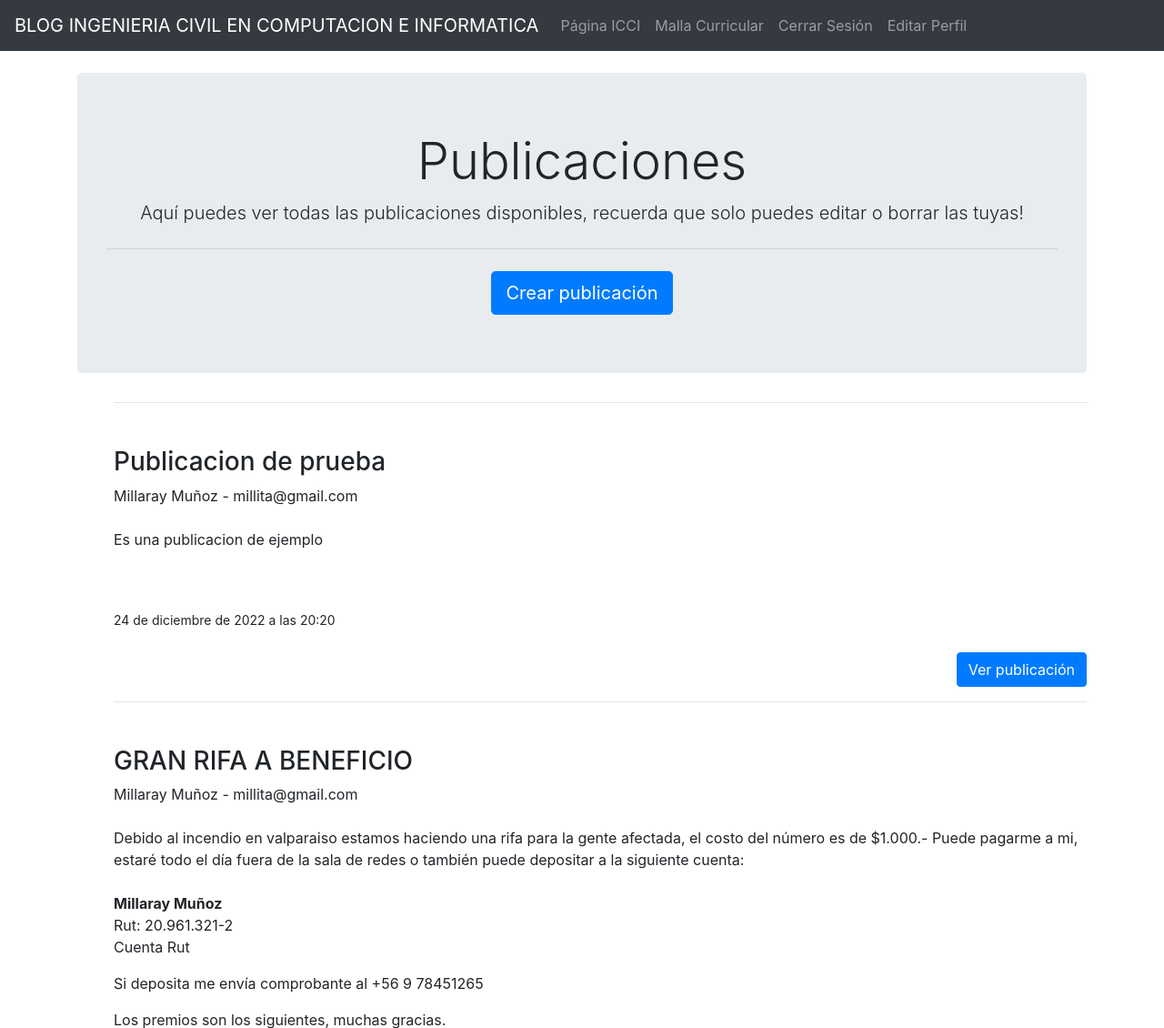
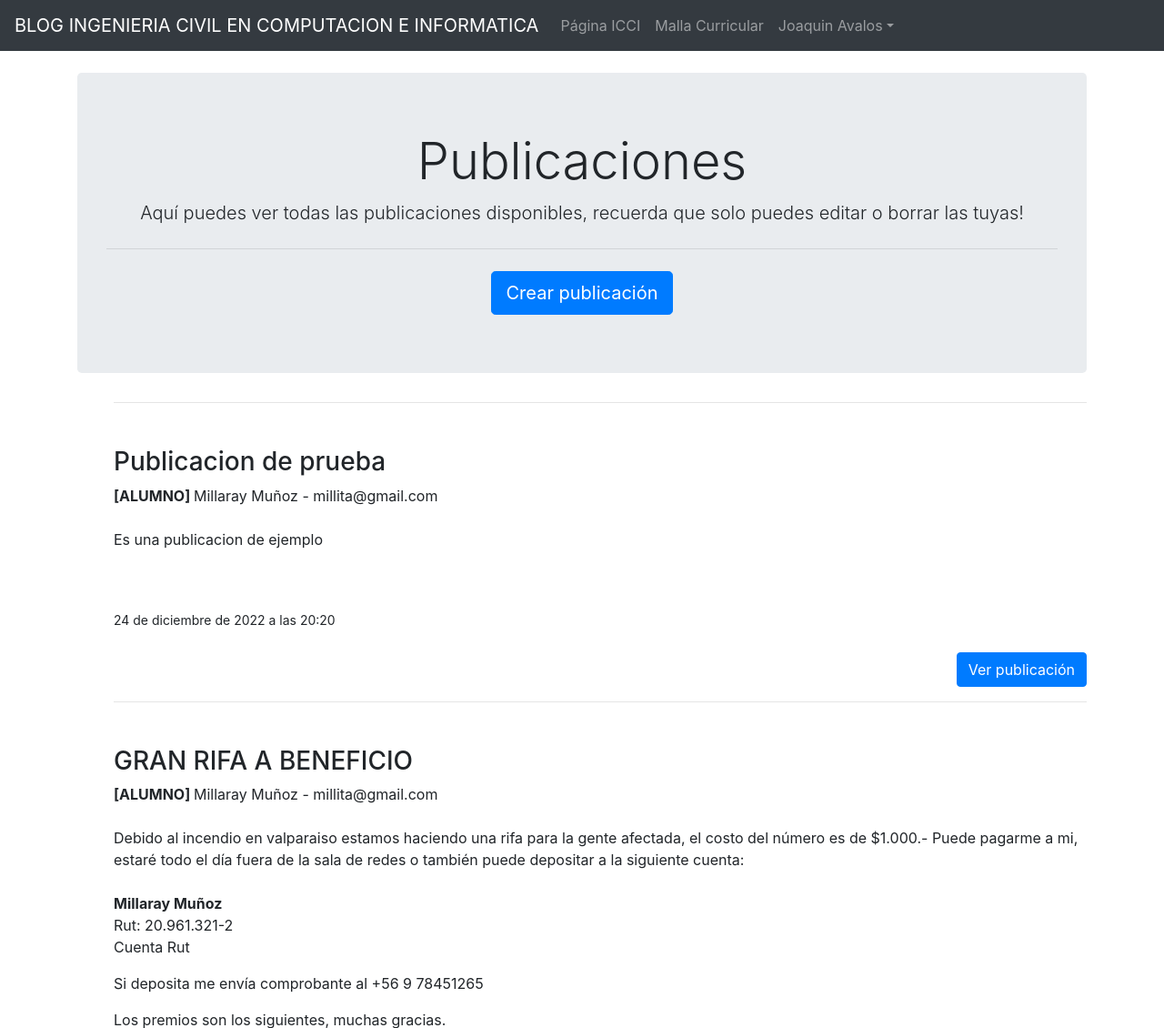
Before and after one commit to joaquinavalos20/Proyecto-Blog, a Django app: page / in a window 1280 px wide. Shown: the top 1130 px of the page at 91% size. Run offline with Django 4.2, Linux system fonts and the light colour scheme; a user stored in the database is signed in; data comes from the database, SQL or seed files in the repository; both versions use the stored data as it was after the commit; some libraries are stand-ins or nearby versions.

Commit message:
TRABAJO TERMINADO

```diff
--- a/YAYA/ablog/blog/templates/addpost.html
+++ b/YAYA/ablog/blog/templates/addpost.html
@@ -4,7 +4,7 @@
 {% endblock %}
 {% block content %}
 
-{%if user.is_superuser%}
+{%if user.is_authenticated%}
 <h1> Crea una publicación </h1>
 <br/><br/>
 
--- a/YAYA/ablog/blog/templates/article_details.html
+++ b/YAYA/ablog/blog/templates/article_details.html
@@ -14,7 +14,7 @@
 <small>{{post.create_on}}</small>
 <hr></hr>
 <br/><br/>
-<a href="{% url "home" %}" class="btn btn-primary">Volver a publicaciones</a>  {%if user.is_superuser%} {%if user.id == post.author.id%} ‍  ‍  ‍  ‍  ‍  ‍  ‍<a href="{% url "updatepost" post.pk %}" class="btn btn-warning">Editar</a>  ‍   ‍   ‍ <a href="{% url "deletepost" post.pk %}" class="btn btn-danger">Borrar</a>
+<a href="{% url "home" %}" class="btn btn-primary">Volver a publicaciones</a>  {%if user.is_authenticated%} {%if user.id == post.author.id%} ‍  ‍  ‍  ‍  ‍  ‍  ‍<a href="{% url "updatepost" post.pk %}" class="btn btn-warning">Editar</a>  ‍   ‍   ‍ <a href="{% url "deletepost" post.pk %}" class="btn btn-danger">Borrar</a>
 <br/><br/><br/><br/><br/>
  {%endif%}
  {%endif%}
@@ -31,7 +31,7 @@
     Aún no hay comentarios.
 {% else %}
     {%for comment in post.comments.all%}
-        <strong>{% if comment.author.is_superuser%}PROFESOR - {% endif %}{{comment.author.first_name}} {{comment.author.last_name}}</strong> - {{comment.create_on}}
+        <strong>{% if comment.author.is_superuser%}STAFF - {% else %}ALUMNO - {% endif %}{{comment.author.first_name}} {{comment.author.last_name}}</strong> - {{comment.create_on}}
         <br/><br/>
         {{comment.body}}
         <hr></hr>
--- a/YAYA/ablog/blog/templates/base.html
+++ b/YAYA/ablog/blog/templates/base.html
@@ -30,23 +30,22 @@
         <a class="nav-link" href="https://www.inf.unap.cl/index.php/2016/09/07/malla-curricular/" Target="_blank">Malla Curricular</a>
       </li>
       {%if user.is_authenticated%}
-      <li class="nav-item">
-        <a class="nav-link" href={% url "logout"%}  >Cerrar Sesión</a>
-      </li>
-      <li class="nav-item">
-        <a class="nav-link" href={% url "editprofile"%}  >Editar Perfil</a>
+      <li class="nav-item dropdown">
+        <a class="nav-link dropdown-toggle" href="#" role="button" data-toggle="dropdown" aria-expanded="false"> {{user.first_name}} {{user.last_name}}</a>
+        <div class="dropdown-menu">
+          <a class="dropdown-item" href={% url "editprofile"%}> Editar Perfil </a>
+          <a class="dropdown-item" href={% url "logout"%}> Cerrar Sesión </a>
+        </div>
       </li>
       {%else%}
       <li class="nav-item dropdown">
-        <a class="nav-link dropdown-toggle" href="#" role="button" data-toggle="dropdown" aria-expanded="false">
-          Cuenta
-        </a>
+        <a class="nav-link dropdown-toggle" href="#" role="button" data-toggle="dropdown" aria-expanded="false"> Cuenta </a>
         <div class="dropdown-menu">
           <a class="dropdown-item" href={% url "register"%}>Registrarse</a>
           <a class="dropdown-item" href={% url "login"%}>Iniciar Sesión</a>
         </div>
+      </li>
       {%endif%}
-      </li>
     </ul>
 
   </div>
--- a/YAYA/ablog/blog/templates/deletepost.html
+++ b/YAYA/ablog/blog/templates/deletepost.html
@@ -3,7 +3,7 @@
 Borra tu publicación.
 {% endblock %}
 {% block content %}
-{%if user.is_superuser %}
+{%if user.is_authenticated %}
 {%if user.id == post.author.id%}
 <h1> Borra tu publicación </h1>
 <br/><br/>
--- a/YAYA/ablog/blog/templates/home.html
+++ b/YAYA/ablog/blog/templates/home.html
@@ -4,7 +4,7 @@
   <center><h1 class="display-4">Publicaciones</h1></center>
   <center><p class="lead">Aquí puedes ver todas las publicaciones disponibles, recuerda que solo puedes editar o borrar las tuyas!</p></center>
   <hr class="my-4">
-  {%if user.is_superuser%}
+  {%if user.is_authenticated%}
   <center><a class="btn btn-primary btn-lg" href="{% url "addpost" %}" role="button">Crear publicación</a></center>
   {%else%}
   {%endif%}
@@ -14,13 +14,13 @@
 {% for post in object_list %}
 <hr>
     <h3 class="mt-5">{{ post.title }}</h3>
-    {%if post.author.is_superuser%}<b>PROFESOR </b>{%endif%}{{ post.author.first_name }} {{ post.author.last_name }} - {{ post.author.email }}<br><br/>
+    {%if post.author.is_superuser%}<b>[STAFF] </b>{%else%}<b>[ALUMNO] </b>{%endif%}{{ post.author.first_name }} {{ post.author.last_name }} - {{ post.author.email }}<br><br/>
     {{ post.body|safe}} <!--slice:"90"-->
     </br></br>
     <small>{{post.create_on}}</small>
 </hr></br></br>
 <P align="right"><a href="{% url "article-detail" post.pk %}" class="btn btn-primary">Ver publicación</a>
- {%if user.is_superuser%}
+ {%if user.is_authenticated%}
  {%if user.id == post.author.id%}  ‍   ‍   ‍ <a href="{% url "updatepost" post.pk %}" class="btn btn-warning">Editar</a>  ‍   ‍   ‍ <a href="{% url "deletepost" post.pk %}" class="btn btn-danger">Borrar</a></p>
 
 <hr></hr>
--- a/YAYA/ablog/blog/templates/updatepost.html
+++ b/YAYA/ablog/blog/templates/updatepost.html
@@ -3,7 +3,7 @@
 Edita tu publicación.
 {% endblock %}
 {% block content %}
-{%if user.is_superuser %}
+{%if user.is_authenticated %}
     {%if user.id == post.author.id%}
         <h1> Edita tu publicación </h1>
         <br/><br/>
```
Also changed, not shown: YAYA/ablog/members/templates/registration/login.html (+11 -1 lines), YAYA/ablog/db.sqlite3.
